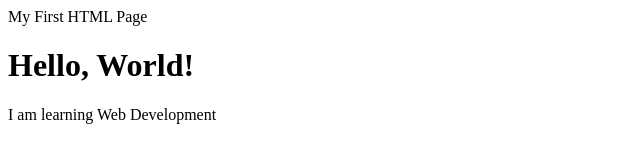
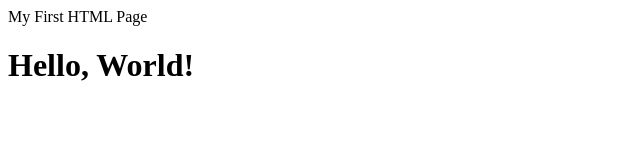
Before and after one commit to fiqah-y/webdev_lab_1, a plain HTML site: page index.html in a window 1280 px wide. Shown: the whole page, without its empty margins (0-640 px from the left). Drawn offline with Linux system fonts and the light colour scheme.

Commit message:
index.html

```diff
--- a/index.html
+++ b/index.html
@@ -5,6 +5,5 @@
 </head>
 <body>
     <h1>Hello, World!</h1>
-    <p>I am learning Web Development</p>
 </body>
 </html>
```
